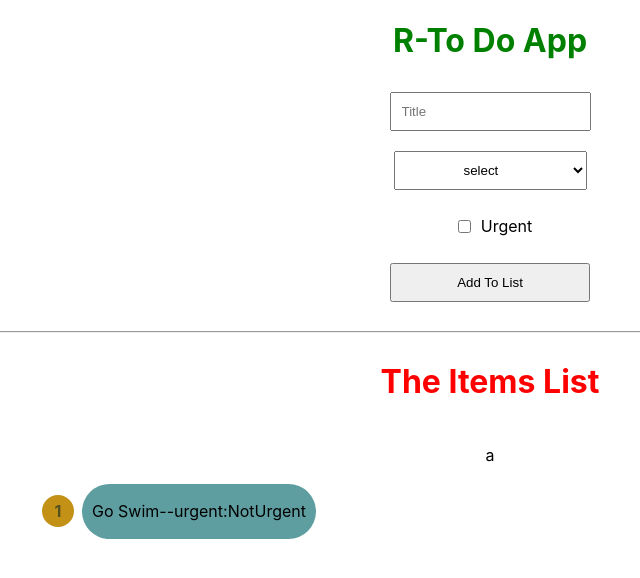
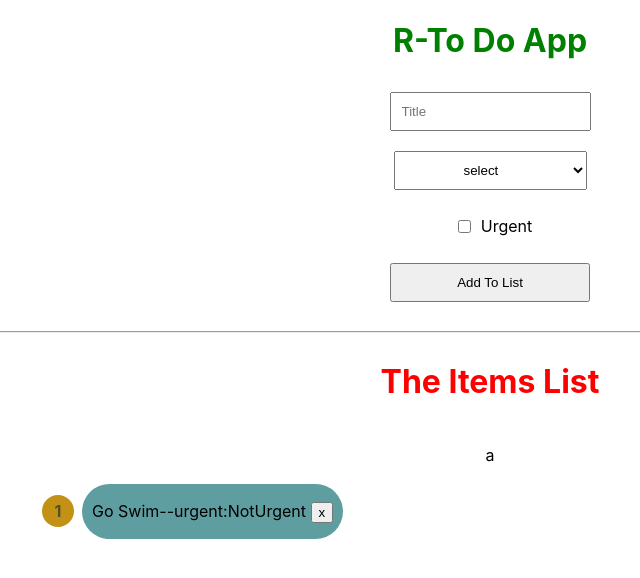
Before and after one commit to meeraqunaibi/to-do-list, a React (Create React App) app: page / in a window 1280 px wide. Both pictures are taken after a click on the input "Add To List". Shown: the top 578 px of the page, without its empty margins (150-790 px from the left). Built offline with nearby package versions, Linux system fonts and the light colour scheme.

Commit message:
delete button

```diff
--- a/src/App.js
+++ b/src/App.js
@@ -10,13 +10,17 @@ function App() {
     console.log(item);
 
   }
+  const Delete=(id)=>{
+    setItem(item.filter(item=>item.id!==id));
+
+  }
   return (
 
     <div className="App">
       <h1>R-To Do App</h1>
       <Form onAddFunction={addItem} />
       <hr></hr>
-      <List items={item} />
+      <List onDelete={Delete} items={item} />
 
 
       {/*
--- a/src/componetnts/form/form.componetnts.jsx
+++ b/src/componetnts/form/form.componetnts.jsx
@@ -10,6 +10,7 @@ const Form = (props) => {
         event.preventDefault();
         console.log(event.target.title.value);
         const newItem = {
+            id:new Date,
             title: event.target.title.value,
             category: event.target.category.value,
             urgent: event.target.urgent.checked,
--- a/src/componetnts/llist/list.copmponentnts.jsx
+++ b/src/componetnts/llist/list.copmponentnts.jsx
@@ -1,4 +1,5 @@
 import './list.css';
+import Category_option from '../form/data';
 /**
  * @param {{
  * items:{
@@ -23,7 +24,21 @@ function List(props) {
 
                 {
 
-                    props.items.map((item, index) => <li  key={index} className="list-item one"> <span style={index%2===0?{backgroundColor:"cadetblue"}:{backgroundColor:"rgb(255, 68, 69)"}}>{item.title}-{item.category}-{item.urgent ? ("urgent:Urgent") : "urgent:NotUrgent"}</span></li>)
+                    props.items.map((item, index) => <li  key={index} className="list-item one">
+                    <span style={index%2===0?{backgroundColor:"cadetblue"}:{backgroundColor:"rgb(255, 68, 69)"}}>
+
+                        {item.title}-
+
+                        {/* {item.category} */}
+                        {
+                            Category_option.filter(cat=>cat.value===item.category)[0]?.label
+                        }
+
+
+                        -{item.urgent ? ("urgent:Urgent") : "urgent:NotUrgent"}{"   "}<button onClick={()=>props.onDelete(item.id)}>x</button></span>
+
+
+                        </li>)
                 }
 
 
```
